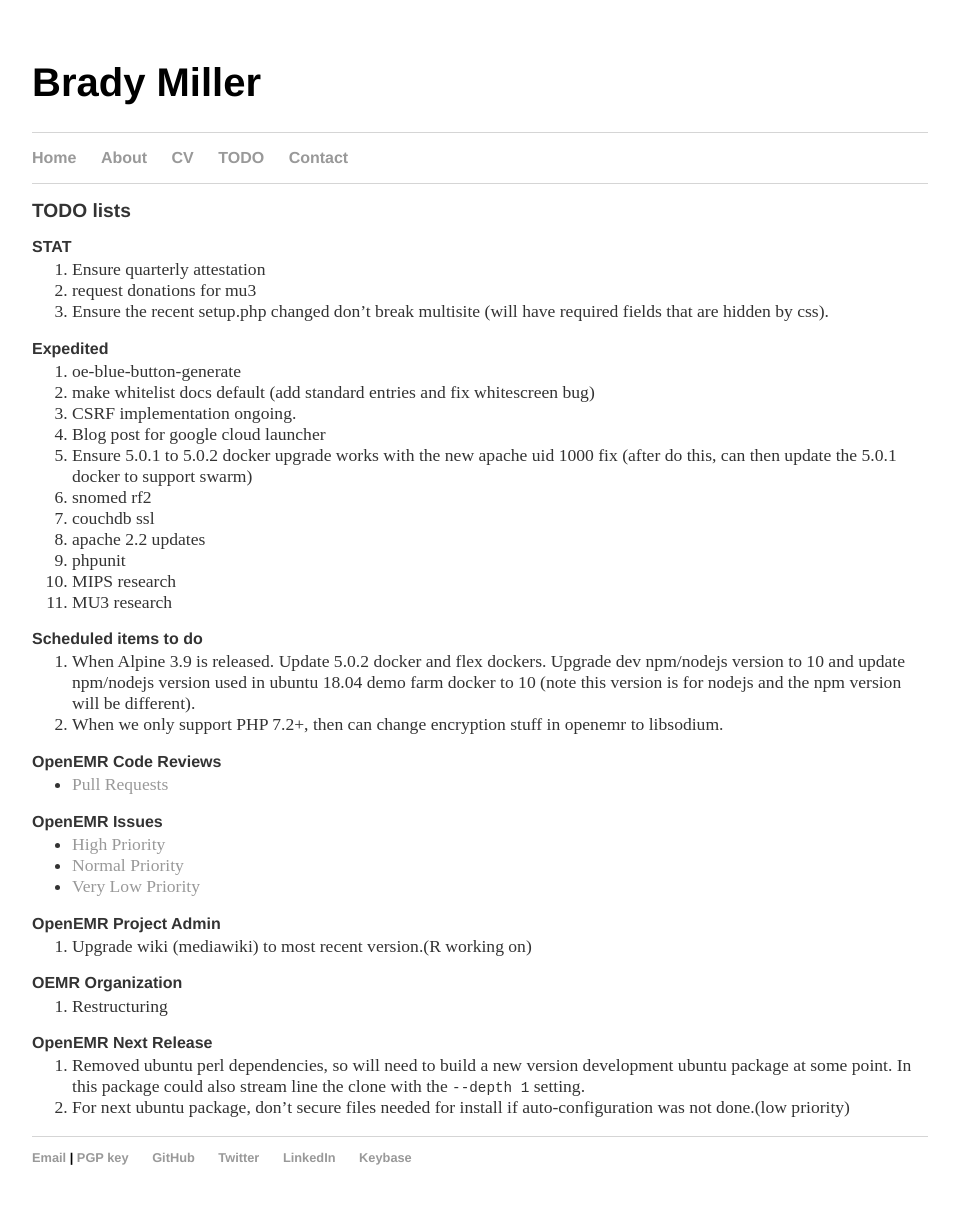
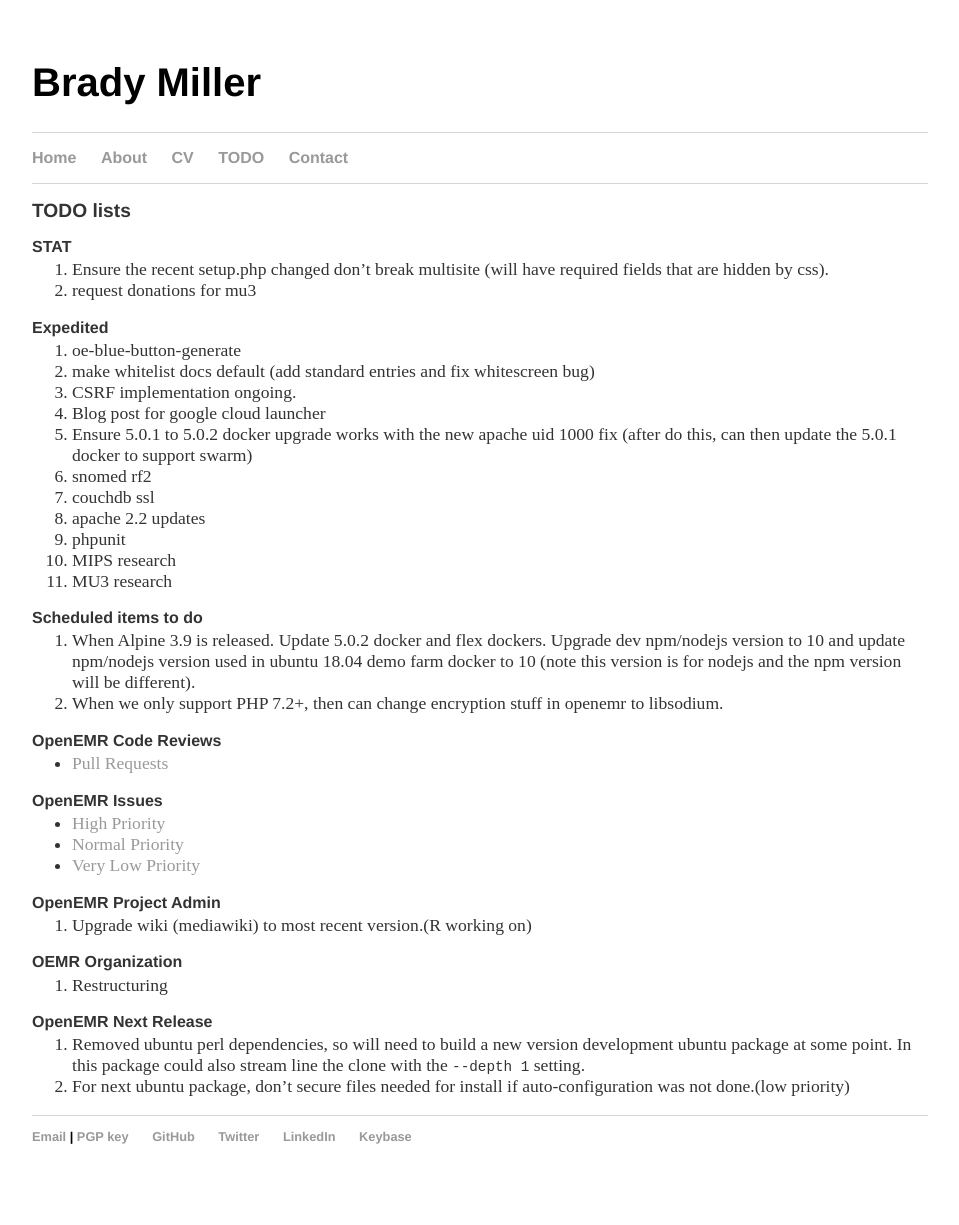
Before and after one commit to bradymiller/bradymiller.github.io, a Jekyll site: the page built from todo/index.md, in a window 1280 px wide. Shown: the whole page, without its empty margins (160-1119 px from the left). Built offline with Jekyll 4.4.1, drawn with Linux system fonts in a browser that asks for light colours; our own code applies the rules of GitHub Pages for plain Markdown files; after the commit the page ends 1204 px from its top, so only the background shows below that.

Commit message:
Update index.md

```diff
--- a/todo/index.md
+++ b/todo/index.md
@@ -4,9 +4,8 @@
 ## TODO lists
 
 ### STAT
-1. Ensure quarterly attestation
+1. Ensure the recent setup.php changed don't break multisite (will have required fields that are hidden by css).
 1. request donations for mu3
-1. Ensure the recent setup.php changed don't break multisite (will have required fields that are hidden by css).
 
 ### Expedited
 1. oe-blue-button-generate
```
